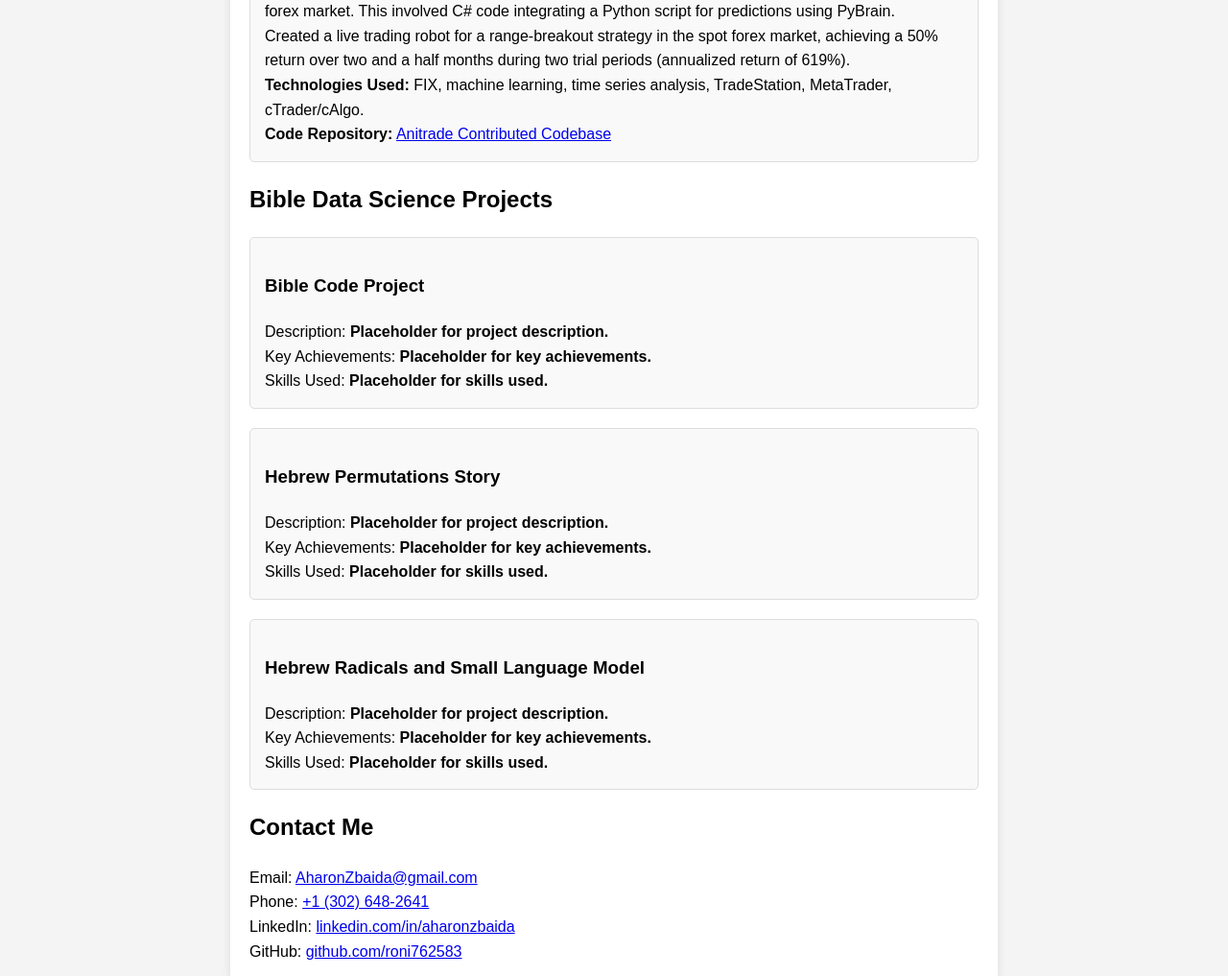
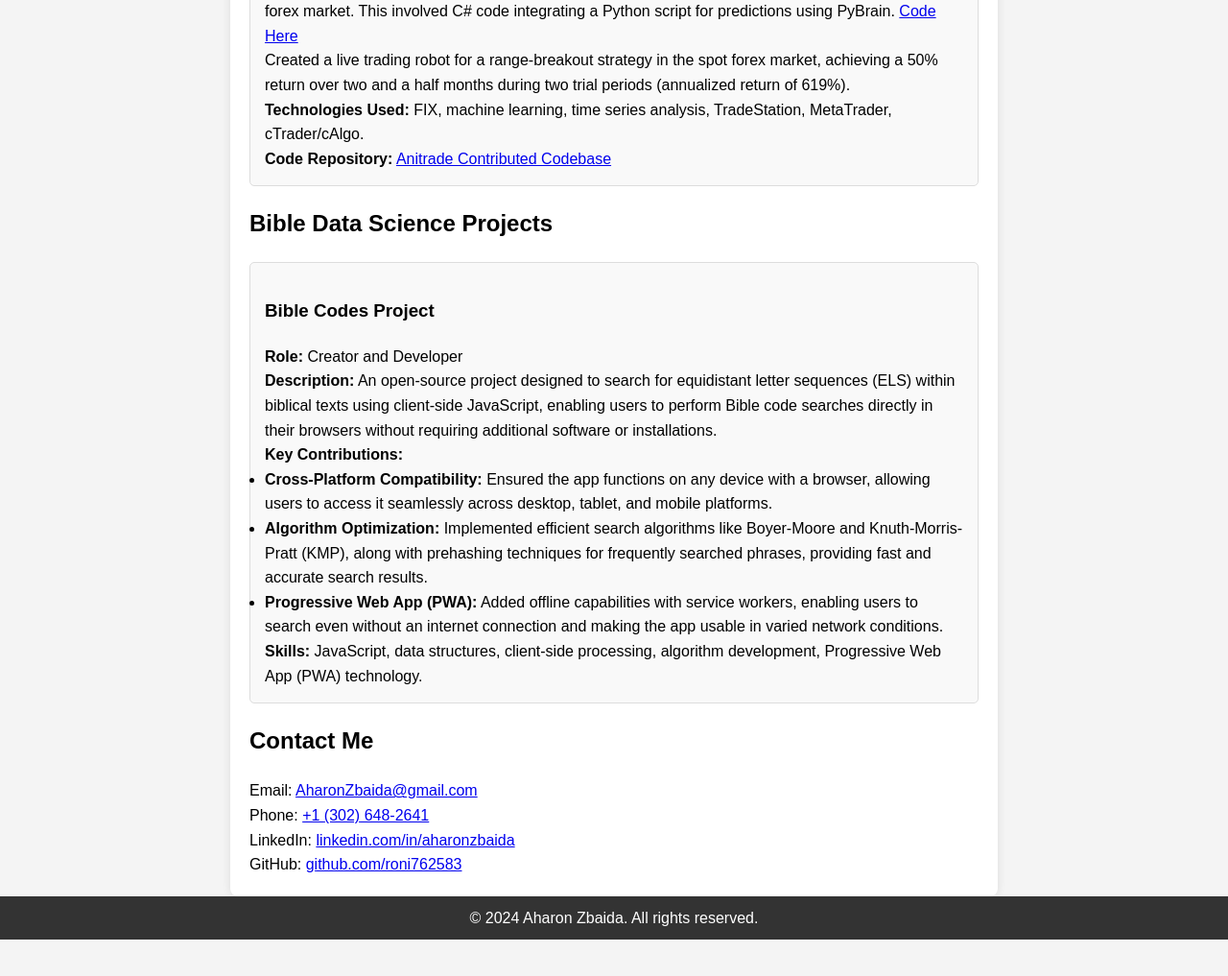
Before and after one commit to AharonZbaida/AharonZbaida.github.io, a plain HTML site: page index.htm in a window 1280 px wide. Shown: the part 1058-2075 px from the top of the page at 96% size. After the commit the page ends 2037 px from the top, so only its background shows below. Drawn offline with Linux system fonts and the light colour scheme.

Commit message:
Update index.htm

```diff
--- a/index.htm
+++ b/index.htm
@@ -39,7 +39,7 @@
                 <h3>Anitrade Project</h3>
                 <p><strong>Role:</strong> Self-Directed at Anitani Solutions LLC</p>
                 <p><strong>Description:</strong> Conducted research and development of algorithmic trading systems, resulting in a collection of technical indicators, trading robots, and expert advisors for the MetaTrader platform, along with C# projects for automated trading on cTrader.</p>
-                <p>Developed a proof-of-concept using feedforward neural networks to predict minimal daily moves in the forex market. This involved C# code integrating a Python script for predictions using PyBrain.</p>
+                <p>Developed a proof-of-concept using feedforward neural networks to predict minimal daily moves in the forex market. This involved C# code integrating a Python script for predictions using PyBrain. <a href="https://github.com/roni762583/cAlgo_python_NN_trader_demo/blob/master/NNv3.py" target="_blank"</a>Code Here</a> </p>
                 <p>Created a live trading robot for a range-breakout strategy in the spot forex market, achieving a 50% return over two and a half months during two trial periods (annualized return of 619%).</p>
                 <p><strong>Technologies Used:</strong> FIX, machine learning, time series analysis, TradeStation, MetaTrader, cTrader/cAlgo.</p>
                 <p><strong>Code Repository:</strong> <a href="https://github.com/roni762583/anitrade_contributed_codebase" target="_blank">Anitrade Contributed Codebase</a></p>
@@ -52,23 +52,18 @@
         <section id="bible-data-science">
             <h2>Bible Data Science Projects</h2>
             <article class="project">
-                <h3>Bible Code Project</h3>
-                <p>Description: <strong>Placeholder for project description.</strong></p>
-                <p>Key Achievements: <strong>Placeholder for key achievements.</strong></p>
-                <p>Skills Used: <strong>Placeholder for skills used.</strong></p>
+                <h3>Bible Codes Project</h3>
+                <p><strong>Role:</strong> Creator and Developer</p>
+                <p><strong>Description:</strong> An open-source project designed to search for equidistant letter sequences (ELS) within biblical texts using client-side JavaScript, enabling users to perform Bible code searches directly in their browsers without requiring additional software or installations.</p>
+                <p><strong>Key Contributions:</strong></p>
+                <ul>
+                    <li><strong>Cross-Platform Compatibility:</strong> Ensured the app functions on any device with a browser, allowing users to access it seamlessly across desktop, tablet, and mobile platforms.</li>
+                    <li><strong>Algorithm Optimization:</strong> Implemented efficient search algorithms like Boyer-Moore and Knuth-Morris-Pratt (KMP), along with prehashing techniques for frequently searched phrases, providing fast and accurate search results.</li>
+                    <li><strong>Progressive Web App (PWA):</strong> Added offline capabilities with service workers, enabling users to search even without an internet connection and making the app usable in varied network conditions.</li>
+                </ul>
+                <p><strong>Skills:</strong> JavaScript, data structures, client-side processing, algorithm development, Progressive Web App (PWA) technology.</p>
             </article>
-            <article class="project">
-                <h3>Hebrew Permutations Story</h3>
-                <p>Description: <strong>Placeholder for project description.</strong></p>
-                <p>Key Achievements: <strong>Placeholder for key achievements.</strong></p>
-                <p>Skills Used: <strong>Placeholder for skills used.</strong></p>
-            </article>
-            <article class="project">
-                <h3>Hebrew Radicals and Small Language Model</h3>
-                <p>Description: <strong>Placeholder for project description.</strong></p>
-                <p>Key Achievements: <strong>Placeholder for key achievements.</strong></p>
-                <p>Skills Used: <strong>Placeholder for skills used.</strong></p>
-            </article>
+
         </section>
 
         <section id="contact">
```
